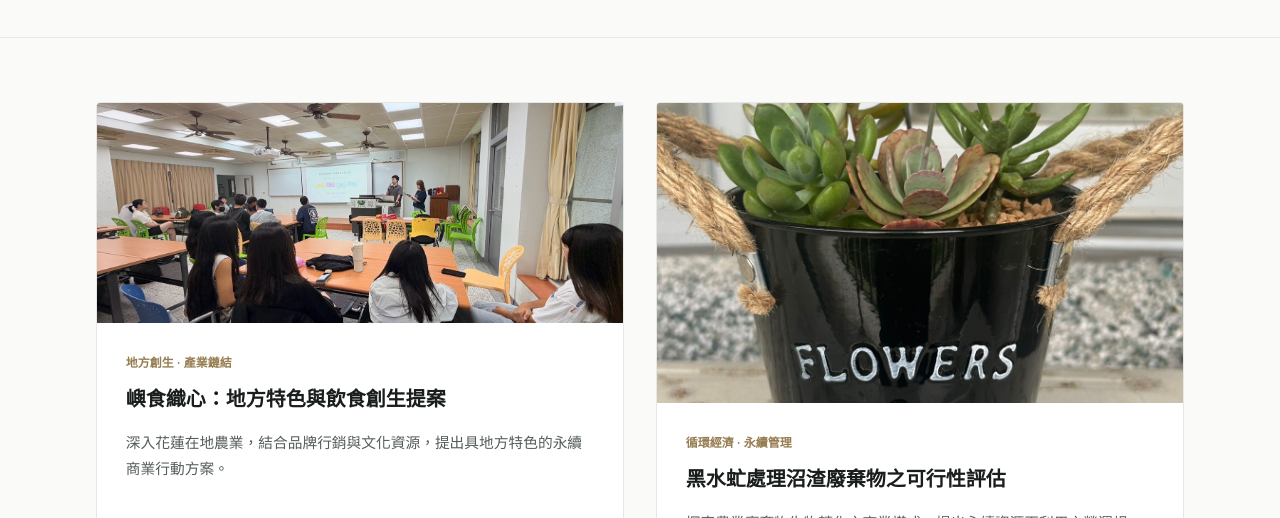
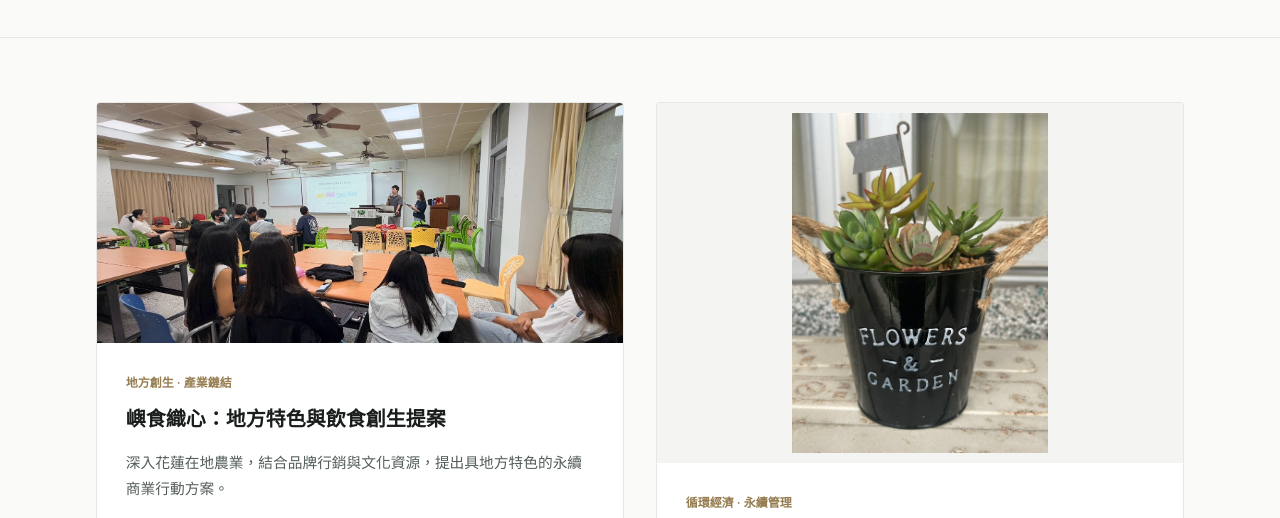
Before and after one commit to 114114103-wu/2332323, a plain HTML site: page studentworks.html in a window 1280 px wide. Shown: the part 246-764 px from the top of the page. Drawn offline with Linux system fonts and the light colour scheme.

Commit message:
Update studentworks.html

```diff
--- a/studentworks.html
+++ b/studentworks.html
@@ -88,6 +88,7 @@
       display: grid;
       grid-template-columns: repeat(auto-fit, minmax(320px, 1fr));
       gap: 2rem;
+      align-items: start;
     }
     .work-card {
       background: var(--bg-surface);
@@ -99,14 +100,29 @@
     }
 
     .work-img {
-      height: 220px;
-      background: #eaece9;
+      height: 240px;
+      background: #f0f2f0;
       overflow: hidden;
     }
     .work-img img {
       width: 100%;
       height: 100%;
       object-fit: cover;
+    }
+
+    /* 針對直向完整照片的專用外框 */
+    .work-img-contain {
+      height: 360px;
+      background: #f4f5f3;
+      display: flex;
+      align-items: center;
+      justify-content: center;
+      padding: 10px;
+    }
+    .work-img-contain img {
+      width: 100%;
+      height: 100%;
+      object-fit: contain; /* 關鍵：完整顯示整張圖、不被任何裁切 */
     }
 
     .work-body {
@@ -188,10 +204,10 @@
           </div>
         </article>
 
-        <!-- 👇 第二個作品：已經替換成你問的那段 code，把高度調成 300px 讓 plant.jpg 不會被裁太嚴重 -->
+        <!-- 第二個作品：完整呈現 plant.jpg（不裁切） -->
         <article class="work-card">
-          <div class="work-img" style="height: 300px;">
-            <img src="graph/plant.jpg" alt="黑水虻處理沼渣廢棄物專案照片" style="object-fit: cover; object-position: center;">
+          <div class="work-img-contain">
+            <img src="graph/plant.jpg" alt="黑水虻處理沼渣廢棄物專案照片">
           </div>
           <div class="work-body">
             <div class="work-tag">循環經濟 · 永續管理</div>
```
